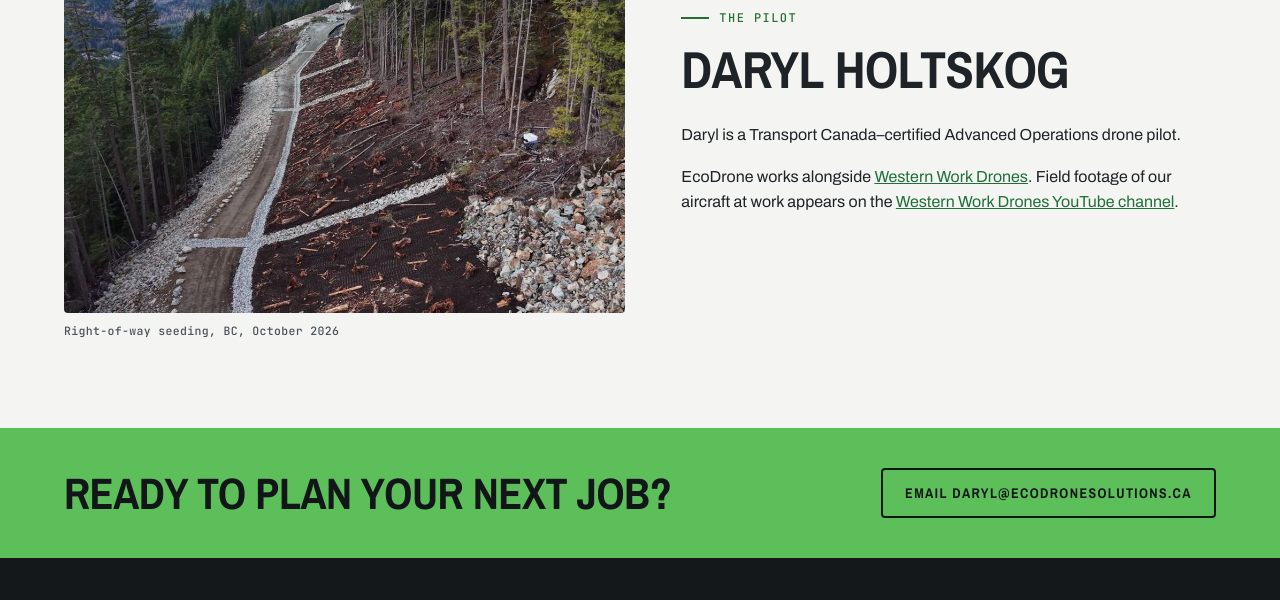
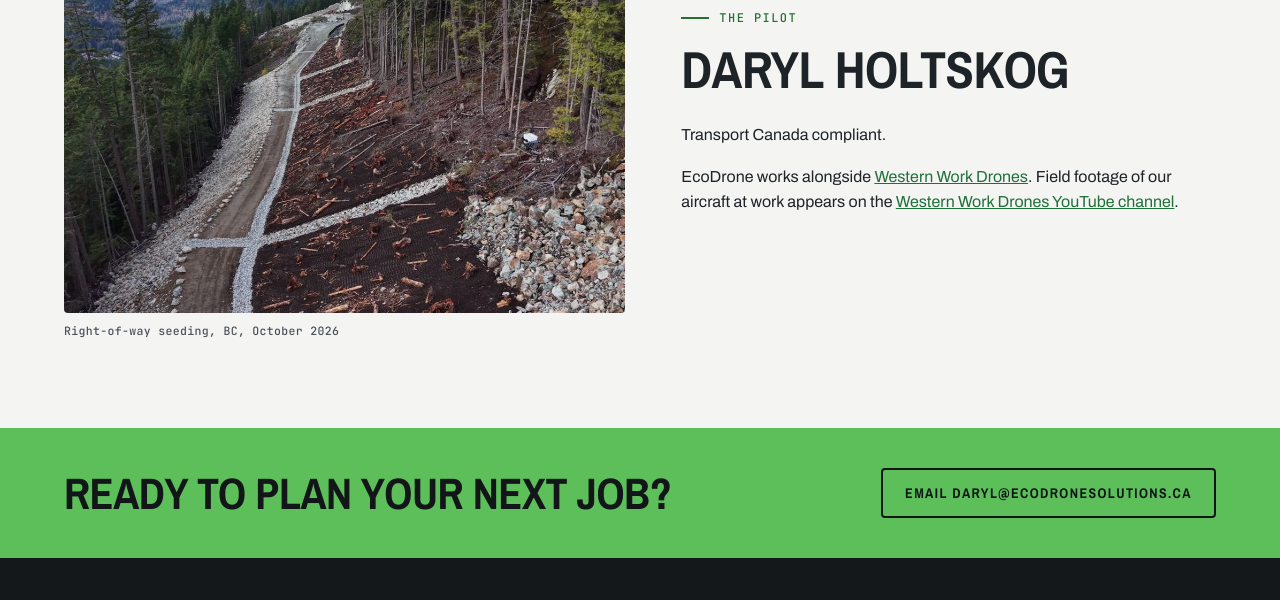
Before and after one commit to daryl-droid/ecodrone-site-preview, a plain HTML site: page about.html in a window 1280 px wide. Shown: the part 2260-2860 px from the top of the page. Drawn offline with nearby package versions, Linux system fonts and the light colour scheme.

Commit message:
About: Transport Canada compliant

```diff
--- a/about.html
+++ b/about.html
@@ -52,7 +52,7 @@
     <div>
       <div class="tag">The pilot</div>
       <h2>Daryl Holtskog</h2>
-      <p>Daryl is a Transport Canada&ndash;certified Advanced Operations drone pilot.</p>
+      <p>Transport Canada compliant.</p>
       <p>EcoDrone works alongside <a href="https://westernworkdrones.ca">Western Work Drones</a>. Field footage of our aircraft at work appears on the <a href="https://www.youtube.com/@WesternWorkDrones">Western Work Drones YouTube channel</a>.</p>
     </div>
     <figure><div class="fig ar-43"><img src="img/seeding-07.jpg" alt="Seeded slope and switchback road on a right-of-way seeding job" loading="lazy"></div><figcaption>Right-of-way seeding, BC, October 2026</figcaption></figure>
```
